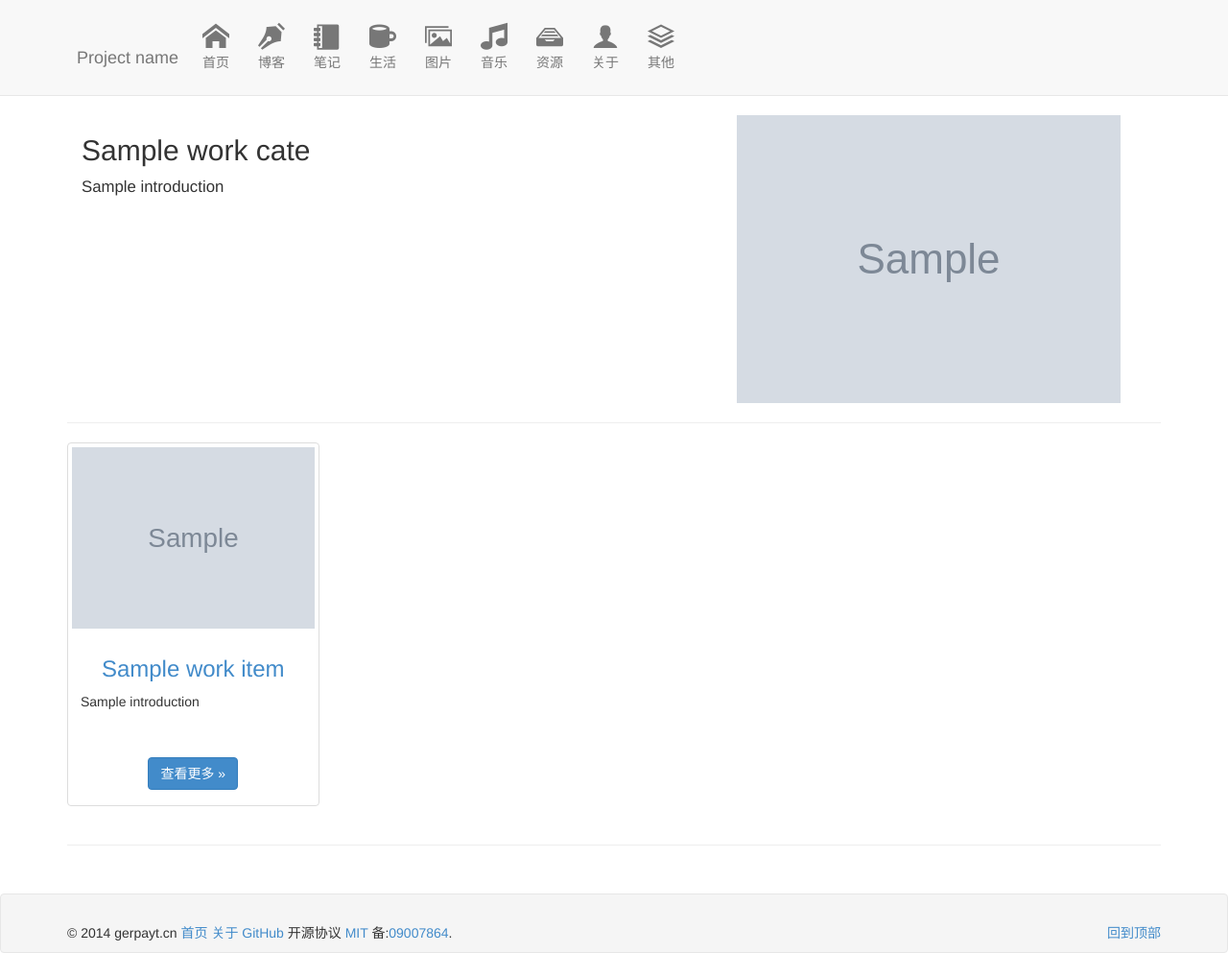
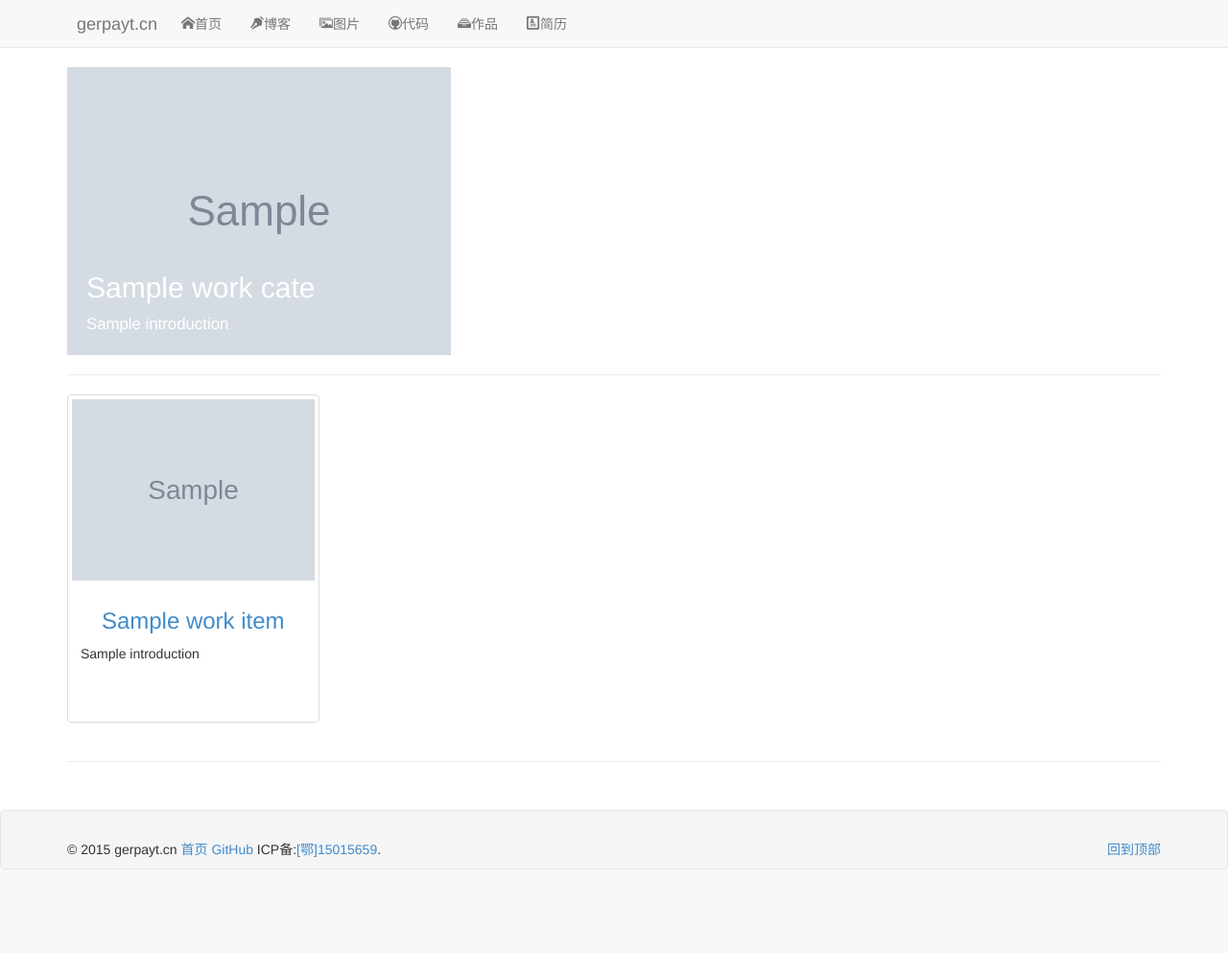
Before and after one commit to gerpayt/gerpayt.cn, a Django app: template gerpayt/works/templates/works/cate.html in a window 1280 px wide. Shown: the whole page at 96% size. After the commit the page ends 906 px from the top, so only its background shows below. Run offline with Django 3.2, Linux system fonts and the light colour scheme; the template is opened without the code that fills it: most values are stand-ins (such as "Sample title", 1, 10 or a date in 2020); grey boxes marked "Sample" are stand-in pictures; some libraries are stand-ins or nearby versions.

Commit message:
增加简历

```diff
--- a/gerpayt/base/static/gerpayt/css/font-icon.css
+++ b/gerpayt/base/static/gerpayt/css/font-icon.css
@@ -1,12 +1,15 @@
 @font-face {
 	font-family: 'icomoon';
-  src: url('../fonts/icomoon.eot?-s8tt9x');
-  src: url('../fonts/icomoon.eot?#iefix-s8tt9x') format('embedded-opentype'), url('../fonts/icomoon.woff?-s8tt9x') format('woff'), url('../fonts/icomoon.ttf?-s8tt9x') format('truetype'), url('../fonts/icomoon.svg?-s8tt9x#icomoon') format('svg');
+	src:url('../fonts/icomoon.eot?or87i8');
+	src:url('../fonts/icomoon.eot?#iefixor87i8') format('embedded-opentype'),
+		url('../fonts/icomoon.ttf?or87i8') format('truetype'),
+		url('../fonts/icomoon.woff?or87i8') format('woff'),
+		url('../fonts/icomoon.svg?or87i8#icomoon') format('svg');
 	font-weight: normal;
 	font-style: normal;
 }
-[class^="icon-"],
-[class*=" icon-"] {
+
+[class^="icon-"], [class*=" icon-"] {
 	font-family: 'icomoon';
 	speak: none;
 	font-style: normal;
@@ -14,13 +17,12 @@
 	font-variant: normal;
 	text-transform: none;
 	line-height: 1;
+
 	/* Better Font Rendering =========== */
 	-webkit-font-smoothing: antialiased;
 	-moz-osx-font-smoothing: grayscale;
 }
-.icon-2x {
-  font-size: 2em;
-}
+
 .icon-home:before {
 	content: "\e60a";
 }
@@ -33,14 +35,26 @@
 .icon-music:before {
 	content: "\e602";
 }
+.icon-play:before {
+	content: "\e60b";
+}
 .icon-profile:before {
 	content: "\e603";
 }
 .icon-stack:before {
 	content: "\e604";
 }
+.icon-qrcode:before {
+	content: "\e60c";
+}
+.icon-phone:before {
+	content: "\e60d";
+}
 .icon-notebook:before {
 	content: "\e605";
+}
+.icon-location:before {
+	content: "\e60e";
 }
 .icon-drawer:before {
 	content: "\e606";
@@ -51,6 +65,12 @@
 .icon-mug:before {
 	content: "\e608";
 }
+.icon-briefcase:before {
+	content: "\e60f";
+}
 .icon-info:before {
 	content: "\e609";
 }
+.icon-github:before {
+	content: "\e610";
+}
--- a/gerpayt/base/static/gerpayt/css/main.css
+++ b/gerpayt/base/static/gerpayt/css/main.css
@@ -25,11 +25,11 @@
   }
 }
 .cf-navbar-top .navbar-nav > li > a {
-  padding: 24px 15px;
+  padding: 15px 15px;
 }
 .cf-navbar-top .navbar-brand {
   color: #777777;
-  padding: 50px 10px;
+  padding: 15px 10px;
 }
 .cf-navbar-top .navbar-brand:hover,
 .cf-navbar-top .navbar-brand:focus {
@@ -103,7 +103,7 @@
 }
 @media (min-width: 768px) {
   .cf-navbar-top {
-    height: 100px;
+    height: 50px;
   }
 }
 @media (max-width: 767px) {
--- a/gerpayt/base/static/gerpayt/css/main.less
+++ b/gerpayt/base/static/gerpayt/css/main.less
@@ -1,6 +1,6 @@
 
-@import "../../../../../html/less/variables";
-@import "../../../../../html/less/mixins";
+@import "../../../../../bootstrap/less/variables";
+@import "../../../../../bootstrap/less/mixins";
 
 .cf-navbar-bottom {
   background-color: #f5f5f5;
@@ -34,12 +34,12 @@
   border-color: @navbar-default-border;
 
   & .navbar-nav>li>a {
-    padding: 24px 15px;
+    padding: 15px 15px;
   }
 
   .navbar-brand {
     color: @navbar-default-brand-color;
-    padding: 50px 10px;
+    padding: 15px 10px;
 
     &:hover,
     &:focus {
@@ -139,7 +139,7 @@
     }
   }
   @media (min-width: @grid-float-breakpoint) {
-    height: 100px;
+    height: 50px;
   }
   @media (max-width: @grid-float-breakpoint-max) {
     height: 40px;
--- a/gerpayt/base/templates/footer.html
+++ b/gerpayt/base/templates/footer.html
@@ -1,8 +1,7 @@
 <footer class="navbar navbar-static-bottom navbar-default cf-navbar-bottom">
     <div class="container">
         <p class="pull-right"><a href="#">回到顶部</a></p>
-        <p>© 2014 gerpayt.cn <a href="#">首页</a> <a href="#">关于</a> <a href="#">GitHub</a>
-        开源协议 <a href="https://github.com/twbs/bootstrap/blob/master/LICENSE" target="_blank">MIT</a>
-        备:<a href="http://creativecommons.org/licenses/by/3.0/">09007864</a>.</p>
+        <p>© 2015 gerpayt.cn <a href="#">首页</a> <a href="#">GitHub</a>
+        ICP备:<a href="http://www.miitbeian.gov.cn/" target="_blank">[鄂]15015659</a>.</p>
     </div>
 </footer>
--- a/gerpayt/base/templates/navbar.html
+++ b/gerpayt/base/templates/navbar.html
@@ -7,27 +7,30 @@
                 <span class="icon-bar"></span>
                 <span class="icon-bar"></span>
             </button>
-            <a class="navbar-brand" href="#">Project name</a>
+            <a class="navbar-brand" href="/">gerpayt.cn</a>
         </div>
         <nav class="collapse navbar-collapse">
             <ul class="nav navbar-nav">
-                <li><a href="#"><span class="icon-2x icon-home"></span><br />首页</a></li>
-                <li><a href="#tech"><span class="icon-2x icon-pen"></span><br />博客</a></li>
-                <li><a href="#note"><span class="icon-2x icon-notebook"></span><br />笔记</a></li>
-                <li><a href="#life"><span class="icon-2x icon-mug"></span><br />生活</a></li>
-                <li><a href="#image"><span class="icon-2x icon-images"></span><br />图片</a></li>
-                <li><a href="#music"><span class="icon-2x icon-music"></span><br />音乐</a></li>
-                <li><a href="#download"><span class="icon-2x icon-drawer"></span><br />资源</a></li>
-                <li><a href="#about"><span class="icon-2x icon-user"></span><br />关于</a></li>
-                <li class="dropdown">
-                    <a href="#" class="dropdown-toggle" data-toggle="dropdown"><span class="icon-2x icon-stack"></span><br />其他</a>
-                    <ul class="dropdown-menu dropdown-menu-right" role="menu">
-                        <li><a href="#">作品展示</a></li>
-                        <li><a href="#">酷站推荐</a></li>
-                        <li><a href="#">求职简历</a></li>
-                        <li><a href="#">其他信息</a></li>
-                    </ul>
-                </li>
+                <li><a href="/"><span class="icon-home"></span>首页</a></li>
+                <li><a href="http://blog.gerpayt.cn"><span class="icon-pen"></span>博客</a></li>
+{#                <li><a href="#note"><span class="icon-2x icon-notebook"></span><br />笔记</a></li>#}
+{#                <li><a href="#life"><span class="icon-2x icon-mug"></span><br />生活</a></li>#}
+                <li><a href="http://image.gerpayt.cn"><span class="icon-images"></span>图片</a></li>
+{#                <li><a href="#music"><span class="icon-2x icon-music"></span><br />音乐</a></li>#}
+{#                <li><a href="#download"><span class="icon-2x icon-drawer"></span><br />资源</a></li>#}
+                <li><a href="https://github.com/gerpayt"><span class="icon-github"></span>代码</a></li>
+                <li><a href="/works"><span class="icon-drawer"></span>作品</a></li>
+                <li><a href="/resume"><span class="icon-profile"></span>简历</a></li>
+                {#                <li><a href="#about"><span class="icon-2x icon-user"></span><br />关于</a></li>#}
+{#                <li class="dropdown">#}
+{#                    <a href="#" class="dropdown-toggle" data-toggle="dropdown"><span class="icon-2x icon-stack"></span><br />其他</a>#}
+{#                    <ul class="dropdown-menu dropdown-menu-right" role="menu">#}
+{#                        <li><a href="#">作品展示</a></li>#}
+{#                        <li><a href="#">酷站推荐</a></li>#}
+{#                        <li><a href="#">求职简历</a></li>#}
+{#                        <li><a href="#">其他信息</a></li>#}
+{#                    </ul>#}
+{#                </li>#}
             </ul>
         </nav><!--/.nav-collapse -->
 
--- a/gerpayt/base/urls.py
+++ b/gerpayt/base/urls.py
@@ -12,6 +12,8 @@ urlpatterns = patterns(
 
     url(r'^works/', include('works.urls', namespace='works')),
     url(r'^books/', include('books.urls', namespace='books')),
+    url(r'^resume/', include('resume.urls', namespace='resume')),
+    url(r'', include('resume.urls', namespace='resume')),
     url(r'^admin/', include(admin.site.urls)),
 
 )
--- a/gerpayt/books/templates/books/item.html
+++ b/gerpayt/books/templates/books/item.html
@@ -4,7 +4,7 @@
 {% block content %}
 <div class="row">
     <div class="col-sm-8">
-        <h2 class="featurette-heading">{{ book_item.title }} <small class="text-muted">.</small></h2>
+        <h2 class="featurette-heading">{{ book_item.title }}</h2>
         <div class="lead">{{ book_item.introduction | linebreaks }}</div>
         <p><a class="btn btn-default" href="{{ book_item.file.url }}">Download ({{ book_item.file.size | filesizeformat }})</a> </p>
     </div>
--- a/gerpayt/books/templates/books/partial_item.html
+++ b/gerpayt/books/templates/books/partial_item.html
@@ -1,7 +1,7 @@
 {% load static from staticfiles %}
-<div class="col-xs-4 col-md-3">
+<div class="books-item">
     <a href="{% url 'books:item' book_item.link %}">
-        <img class="img-thumbnail" src="{% if book_item.image %}{{ book_item.image.url }}{% else %}{% static 'books/img/default-image.png' %}{% endif %}" alt="{{ book_item.title }}">
+        <img src="{% if book_item.image %}{{ book_item.image.url }}{% else %}{% static 'books/img/default-image.png' %}{% endif %}" alt="{{ book_item.title }}">
     </a>
-    <p class="book-mask"><a href="{% url 'books:item' book_item.link %}">{{ book_item.title }}</a></p>
+    <p class="books-mask"><a href="{% url 'books:item' book_item.link %}">{{ book_item.title }}</a></p>
 </div>
--- a/gerpayt/works/static/works/css/work.css
+++ b/gerpayt/works/static/works/css/work.css
@@ -8,14 +8,23 @@
   margin-bottom: 20px;
   text-align: center;
 }
-.work-list .caption {
-  height: 180px;
+.work-list .caption a:hover {
+  text-decoration: none;
 }
-.work-list .caption p:nth-child(2) {
+.work-list .caption p {
   text-align: left;
   height: 58px;
   overflow: hidden;
 }
+.cate-banner {
+  position: relative;
+}
+.cate-banner .cate-caption {
+  position: absolute;
+  bottom: 0;
+  padding: 0 20px;
+  color: #ffffff;
+}
 .featurette-divider {
   margin: 20px 0;
 }
--- a/gerpayt/works/static/works/css/work.less
+++ b/gerpayt/works/static/works/css/work.less
@@ -13,8 +13,11 @@
   margin-bottom: 20px;
   text-align: center;
   & .caption {
-      height: 180px;
-    & p:nth-child(2) {
+    & a:hover {
+      text-decoration: none;
+    }
+
+    & p {
       text-align: left;
       height: 58px;
       overflow: hidden;
@@ -22,6 +25,16 @@
   }
 }
 
+.cate-banner {
+  position: relative;
+  & .cate-caption {
+    position: absolute;
+    bottom: 0;
+    padding: 0 20px;
+    color: #ffffff;
+  }
+}
+
 .featurette-divider {
   margin: 20px 0;
 }
--- a/gerpayt/works/templates/works/partial_cate.html
+++ b/gerpayt/works/templates/works/partial_cate.html
@@ -1,15 +1,11 @@
 {% load static from staticfiles %}
 
-<div class="container">
-<div class="row featurette">
-    <div class="col-sm-7">
+<div class="cate-banner">
+    <img class="img-responsive" src="{% if work_cate.image %}{{ work_cate.image.url }}{% else %}{% static 'works/img/default-image.png' %}{% endif %}" alt="{{ work_cate.title }}">
+    <div class="cate-caption">
         <h2 class="featurette-heading">{{ work_cate.title }}</h2>
         <p class="lead">{{ work_cate.introduction }}</p>
     </div>
-    <div class="col-sm-5">
-        <img class="featurette-image img-responsive" src="{% if work_cate.image %}{{ work_cate.image.url }}{% else %}{% static 'works/img/default-image.png' %}{% endif %}" alt="{{ work_cate.title }}">
-    </div>
-</div>
 </div>
 
 <hr class="featurette-divider">
--- a/gerpayt/works/templates/works/partial_item.html
+++ b/gerpayt/works/templates/works/partial_item.html
@@ -5,7 +5,6 @@
     <div class="caption">
       <h3><a href="{% url 'works:item' work_item.link %}">{{ work_item.title }}</a></h3>
       {{ work_item.introduction | truncatechars:'64' | linebreaks }}
-      <p><a class="btn btn-primary" href="{% url 'works:item' work_item.link %}" role="button">查看更多 »</a></p>
     </div>
   </div>
 </div>
```
Also changed, not shown: gerpayt/books/templates/books/base.html (+77 -34 lines), gerpayt/books/templates/books/index.html (+14 -2 lines), gerpayt/base/static/gerpayt/fonts/icomoon.ttf, gerpayt/base/static/gerpayt/fonts/icomoon.woff, 2 other files. Lines whose indentation alone changed are shown as unchanged.
